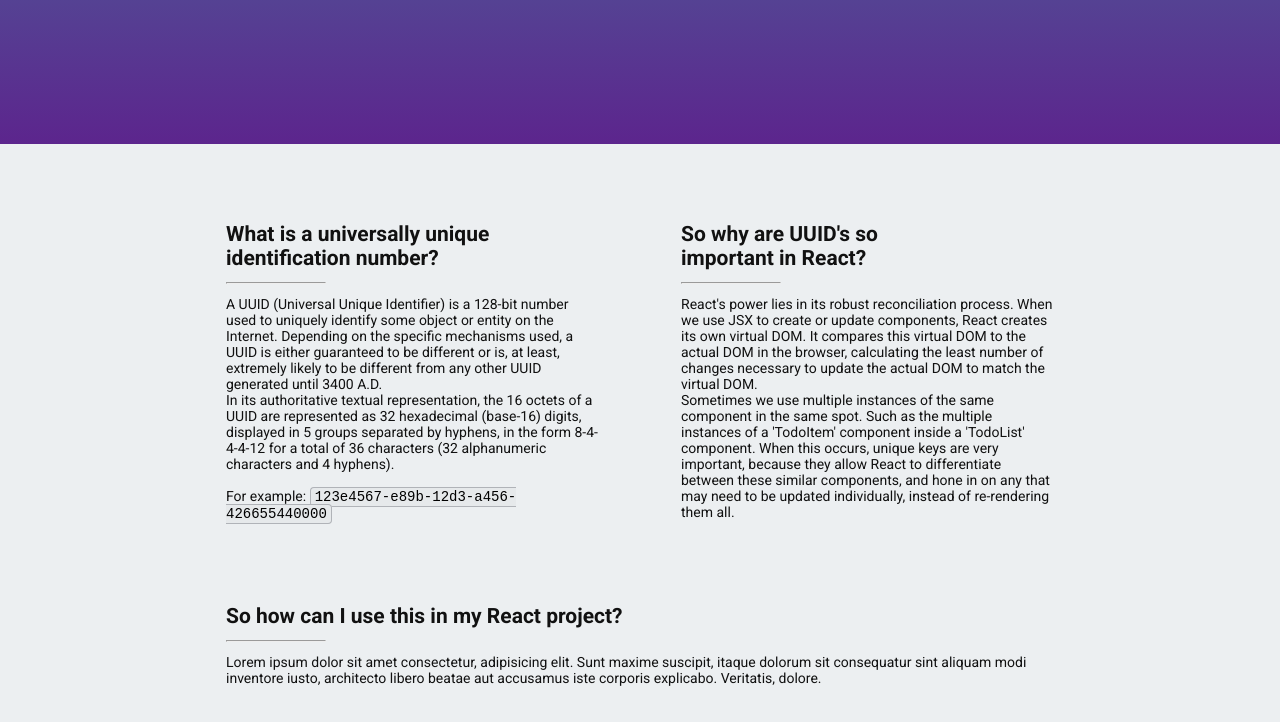
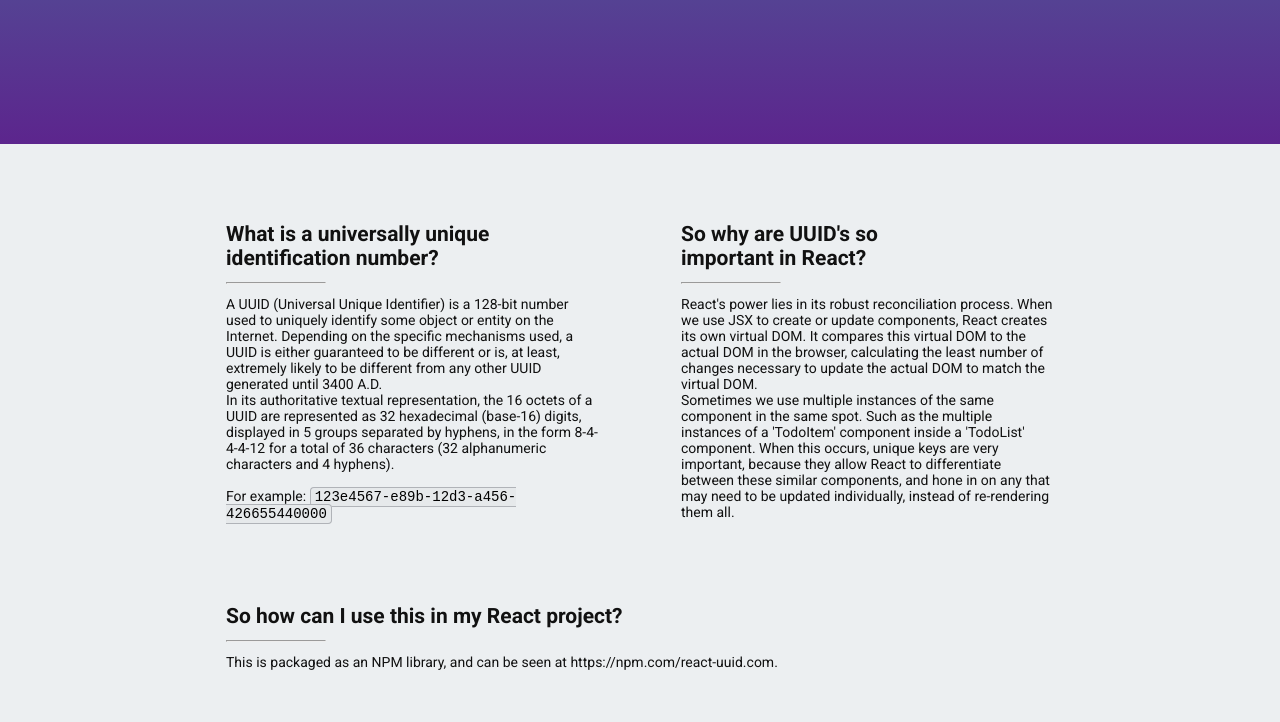
Before and after one commit to RickBr0wn/uui-generator-website, a website with bundled scripts: page index.html in a window 1280 px wide. Shown: the part 406-1128 px from the top of the page. Built offline with nearby package versions, Linux system fonts and the light colour scheme.

Commit message:
Fixed incorrect function name :/

```diff
--- a/assets/javascript.js
+++ b/assets/javascript.js
@@ -1,7 +1,7 @@
 const marked = require('marked')
 
 function uuid() {
-  document.getElementById('uuid').innerHTML = uuidGen()
+  document.getElementById('uuid').innerHTML = UUID()
 }
 
 /**
--- a/index.html
+++ b/index.html
@@ -13,7 +13,7 @@
     />
     <title>Document</title>
   </head>
-  <body onload="UUID()">
+  <body onload="uuid()">
     <nav>
       <h3>Rick Brown</h3>
       <h3>uuid Generator</h3>
@@ -76,10 +76,8 @@
           <h2>So how can I use this in my React project?</h2>
           <hr />
           <p>
-            Lorem ipsum dolor sit amet consectetur, adipisicing elit. Sunt
-            maxime suscipit, itaque dolorum sit consequatur sint aliquam modi
-            inventore iusto, architecto libero beatae aut accusamus iste
-            corporis explicabo. Veritatis, dolore.
+            This is packaged as an NPM library, and can be seen at
+            https://npm.com/react-uuid.com. <br />
           </p>
         </div>
         <!-- <div class="item">
```
